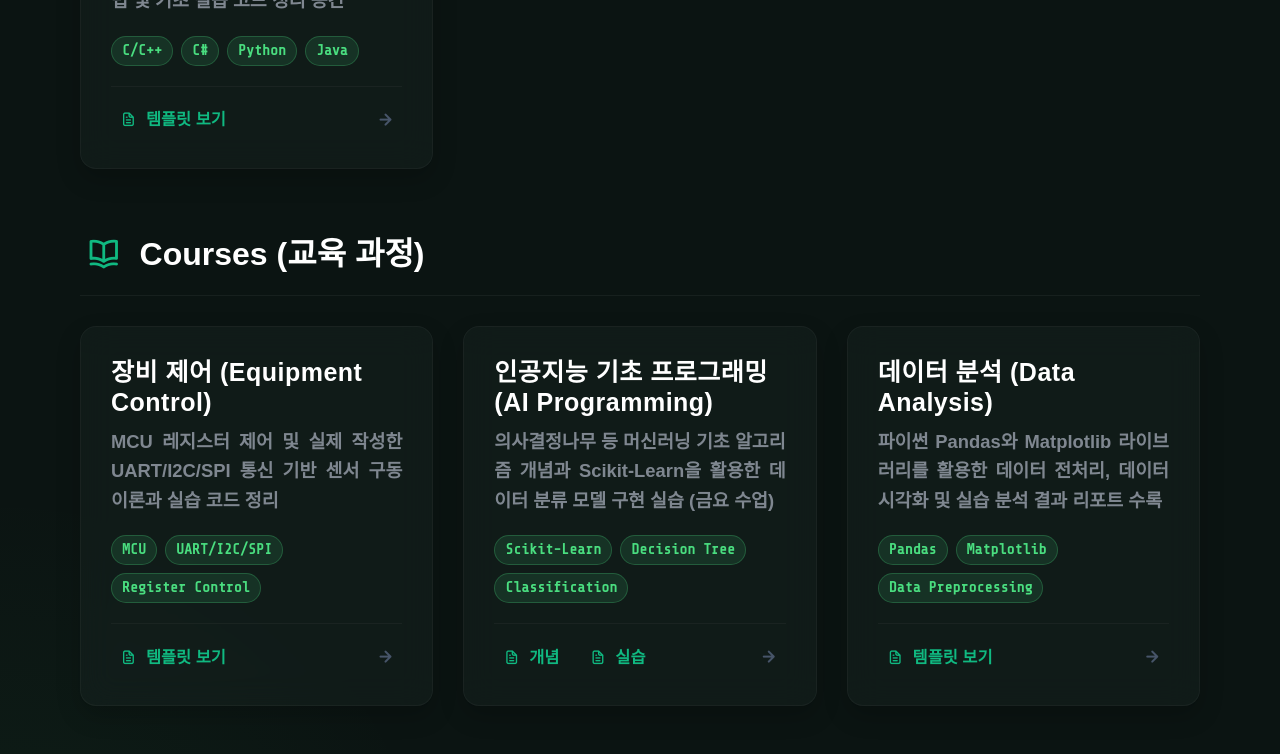
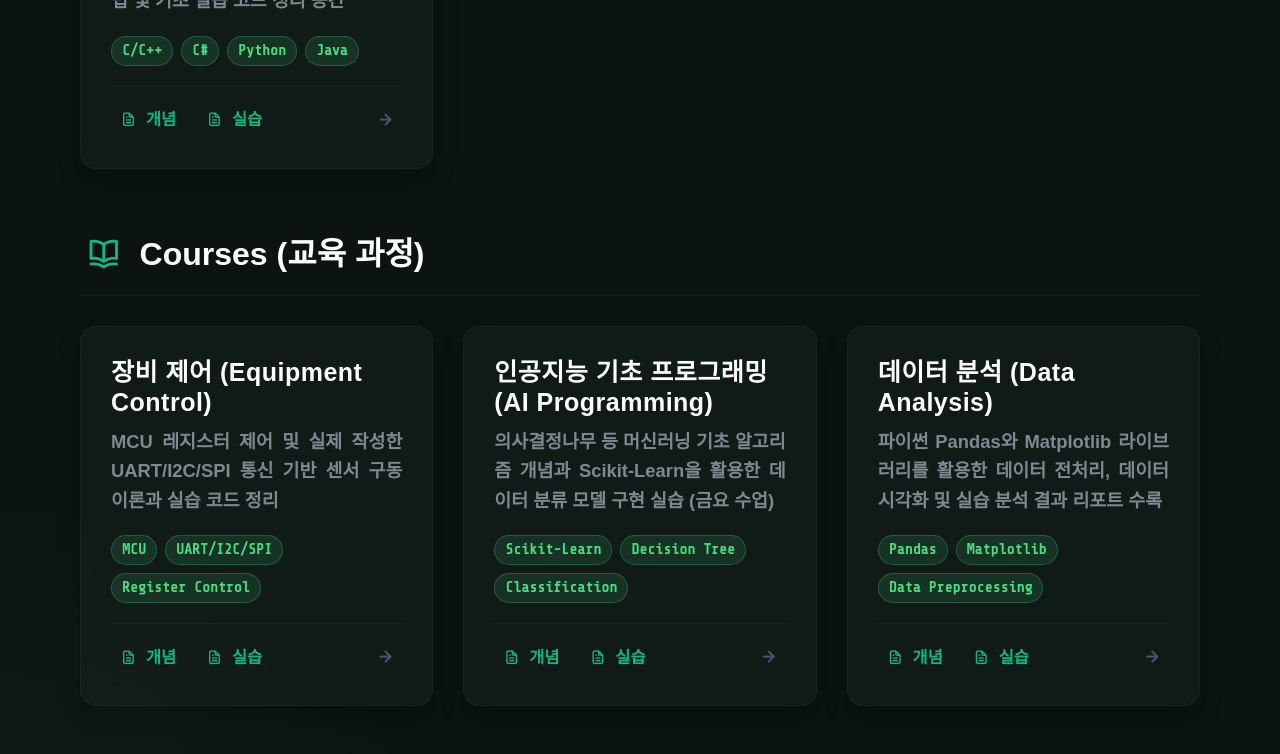
Before and after one commit to eunji021/eunji021.github.io, a Jekyll site: the page built from index.html, in a window 1280 px wide. Shown: the part 1162-1916 px from the top of the page. Built offline with Jekyll 4.4.1, drawn with Linux system fonts in a browser that asks for light colours; nearby versions of some CDN libraries; some web fonts are replaced; comment, search, counter and statistics services are not loaded.

Commit message:
글 수정

```diff
--- a/index.html
+++ b/index.html
@@ -525,9 +525,14 @@ title: Home
         <span class="badge-tag">Java</span>
       </div>
       <div class="card-footer-action">
-        <button class="card-action-btn view-template-btn" data-template="languages" data-title="핵심 프로그래밍 언어 (Programming Languages)">
-          <i class="uil uil-file-alt"></i> 템플릿 보기
-        </button>
+        <div style="display: flex; gap: 15px;">
+          <button class="card-action-btn view-template-btn" data-template="languages-concept" data-title="핵심 프로그래밍 언어 (개념)">
+            <i class="uil uil-file-alt"></i> 개념
+          </button>
+          <button class="card-action-btn view-template-btn" data-template="languages-practice" data-title="핵심 프로그래밍 언어 (실습)">
+            <i class="uil uil-file-alt"></i> 실습
+          </button>
+        </div>
         <span class="card-link-arrow"><i class="uil uil-arrow-right"></i></span>
       </div>
     </div>
@@ -549,9 +554,14 @@ title: Home
         <span class="badge-tag">Register Control</span>
       </div>
       <div class="card-footer-action">
-        <button class="card-action-btn view-template-btn" data-template="device-control" data-title="장비 제어 (Equipment Control)">
-          <i class="uil uil-file-alt"></i> 템플릿 보기
-        </button>
+        <div style="display: flex; gap: 15px;">
+          <button class="card-action-btn view-template-btn" data-template="device-control-concept" data-title="장비 제어 (개념)">
+            <i class="uil uil-file-alt"></i> 개념
+          </button>
+          <button class="card-action-btn view-template-btn" data-template="device-control-practice" data-title="장비 제어 (실습)">
+            <i class="uil uil-file-alt"></i> 실습
+          </button>
+        </div>
         <span class="card-link-arrow"><i class="uil uil-arrow-right"></i></span>
       </div>
     </div>
@@ -588,9 +598,14 @@ title: Home
         <span class="badge-tag">Data Preprocessing</span>
       </div>
       <div class="card-footer-action">
-        <button class="card-action-btn view-template-btn" data-template="data-analysis" data-title="데이터 분석 (Data Analysis)">
-          <i class="uil uil-file-alt"></i> 템플릿 보기
-        </button>
+        <div style="display: flex; gap: 15px;">
+          <button class="card-action-btn view-template-btn" data-template="data-analysis-concept" data-title="데이터 분석 (개념)">
+            <i class="uil uil-file-alt"></i> 개념
+          </button>
+          <button class="card-action-btn view-template-btn" data-template="data-analysis-practice" data-title="데이터 분석 (실습)">
+            <i class="uil uil-file-alt"></i> 실습
+          </button>
+        </div>
         <span class="card-link-arrow"><i class="uil uil-arrow-right"></i></span>
       </div>
     </div>
```
